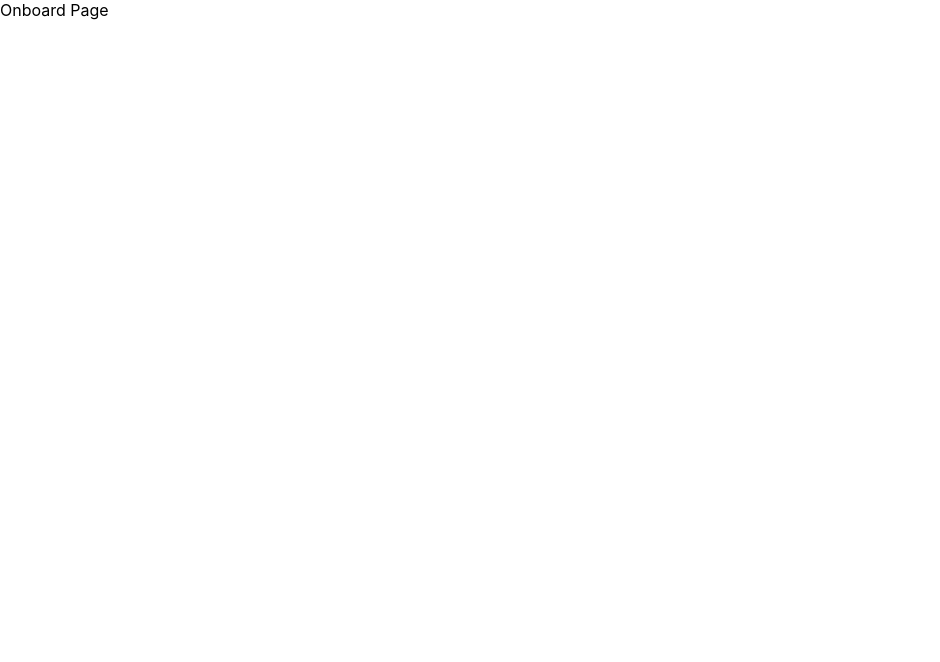
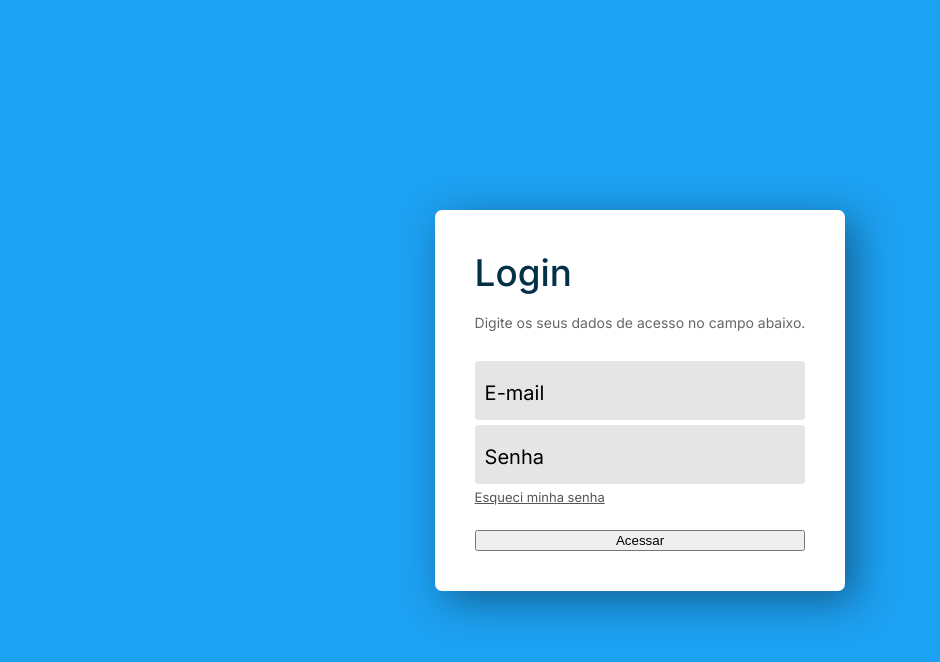
Before and after one commit to PDI-twitter/PDI-twitter-frontend, a React (Create React App) app: page / in a window 1280 px wide. Shown: the top 662 px of the page, without its empty margins (0-940 px from the left). Built offline with nearby package versions, Linux system fonts and the light colour scheme.

Commit message:
login page strucure and input component

```diff
--- /dev/null
+++ b/src/components/Input/Input.tsx
@@ -0,0 +1,23 @@
+import './index.css'
+
+interface IProps {
+  name: string;
+  label: string;
+  value: string;
+  onChange: (e: React.FormEvent<HTMLInputElement>) => void;
+  placeholder?: string
+  type?: string;
+}
+
+const Input: React.FC<IProps> = ({ name, label, value, onChange, type, placeholder }) => {
+  return (
+    <div className="input-container">
+      <input className="input" name={name} value={value} onChange={onChange} type={type} autoComplete="off" required placeholder={placeholder} />
+      <label className="label" htmlFor="name">
+        <span className="input-span">{label}</span>
+      </label>
+    </div>
+  );
+};
+
+export default Input;
--- /dev/null
+++ b/src/components/Input/index.css
@@ -0,0 +1,63 @@
+
+.input-container {
+    overflow: hidden;
+    position: relative;
+    width: 100%;
+}
+
+.input {
+    box-sizing: border-box;
+    color: #000;
+    font-size: 20px;
+    width: 100%;
+    padding: 20px 10px 10px 10px;
+    background-color: rgba(0,0,0,0.1);
+    border: 3px solid transparent;
+    border-radius: 4px;
+}
+
+.input:focus {
+    border: 3px solid #1DA1F2;
+}
+
+.label {
+    color: #000;
+    position: absolute;
+    left: 0;
+    bottom: 0;
+    width: 100%;
+    height: 100%;
+    pointer-events: none;
+    margin-left: 5px;
+    margin-bottom: 10px;
+}
+
+.input-span {
+    position: absolute;
+    bottom: 5px;
+    left: 5px;
+    font-size: 20px;
+    transition: all 0.3s ease;
+}
+
+.label::after {
+    content: "";
+    position: absolute;
+    left: 0;
+    bottom: -1px;
+    width: 100%;
+    height: 100%;
+}
+
+.input:focus+label .input-span,
+.input:valid+label .input-span {
+    transform: translateY(-160%);
+    font-size: 13px;
+    bottom: 3px;
+    color: #1DA1F2;
+}
+
+.input:focus+label::after,
+.input:valid+label::after {
+    transform: translateX(0%);
+}
--- /dev/null
+++ b/src/pages/Login/LoginPage.tsx
@@ -0,0 +1,22 @@
+import React, { useState } from "react"
+import './index.css'
+import Input from "../../components/Input/Input"
+
+const LoginPage: React.FC = () => {
+
+    const [email, setEmail] = useState<string>('')
+    const [password, setPassword] = useState<string>('')
+
+    return <div className="page">
+    <form method="POST" className="formLogin">
+        <h1>Login</h1>
+        <p>Digite os seus dados de acesso no campo abaixo.</p>
+        <Input label="E-mail" name="email" value={email} onChange={(e) => setEmail(e.currentTarget.value)} type='email' />
+        <Input label="Senha" name="password" value={password} onChange={(e) => setPassword(e.currentTarget.value) } type='password'/>
+        <a href="/">Esqueci minha senha</a>
+        <input type="submit" value="Acessar" className="btn" />
+    </form>
+</div>
+}
+
+export default LoginPage
--- /dev/null
+++ b/src/pages/Login/index.css
@@ -0,0 +1,62 @@
+@import url('https://fonts.googleapis.com/css2?family=Inter:wght@100;200;300;400;500;600;700;800;900&display=swap');
+
+body {
+    font-family: 'Inter', sans-serif;
+    margin: 0;
+    padding: 0;
+    color: #023047
+}
+
+.page {
+    display: flex;
+    flex-direction: column;
+    align-items: center;
+    align-content: center;
+    justify-content: center;
+    width: 100%;
+    height: 100vh;
+    background-color: #1DA1F2;
+}
+
+.formLogin {
+    display: flex;
+    flex-direction: column;
+    background-color: #fff;
+    border-radius: 7px;
+    padding: 40px;
+    box-shadow: 10px 10px 40px rgba(0, 0, 0, 0.4);
+    gap: 5px
+}
+
+.areaLogin img {
+    width: 420px;
+}
+
+.formLogin h1 {
+    padding: 0;
+    margin: 0;
+    font-weight: 500;
+    font-size: 2.3em;
+}
+
+.formLogin p {
+    display: inline-block;
+    font-size: 14px;
+    color: #666;
+    margin-bottom: 25px;
+}
+
+
+
+
+.formLogin a {
+    display: inline-block;
+    margin-bottom: 20px;
+    font-size: 13px;
+    color: #555;
+    transition: all linear 160ms;
+}
+
+.formLogin a:hover {
+    color: #1DA1F2;
+}
--- a/src/pages/Onboard/OnboardPage.tsx
+++ /dev/null
@@ -1,8 +0,0 @@
-import React from "react"
-
-
-const OnboardPage: React.FC = () => {
-    return <div>Onboard Page</div>
-}
-
-export default OnboardPage
--- a/src/routes/publicRoutes.tsx
+++ b/src/routes/publicRoutes.tsx
@@ -1,5 +1,5 @@
 import { RouterProvider, createBrowserRouter } from "react-router-dom";
-import OnboardPage from "../pages/Onboard/OnboardPage";
+import OnboardPage from "../pages/Login/LoginPage";
 
 const router = createBrowserRouter([
     {
```
